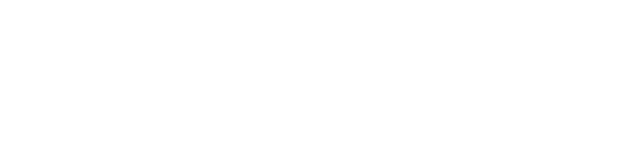
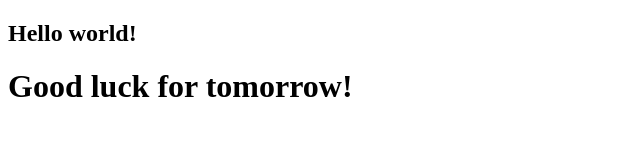
Before and after one commit to MatteoDiMario96/snack, a plain HTML site: page snack-1/index.html in a window 1280 px wide. Shown: the whole page, without its empty margins (0-640 px from the left). Drawn offline with Linux system fonts and the light colour scheme.

Commit message:
update html

```diff
--- a/snack-1/index.html
+++ b/snack-1/index.html
@@ -6,7 +6,9 @@
     <title>Snack 1</title>
 </head>
 <body>
+    <h2>Hello world!</h2>
 
+    <h1>Good luck for tomorrow!</h1>
 
     <script src="./snack1.js"></script>
 </body>
```
